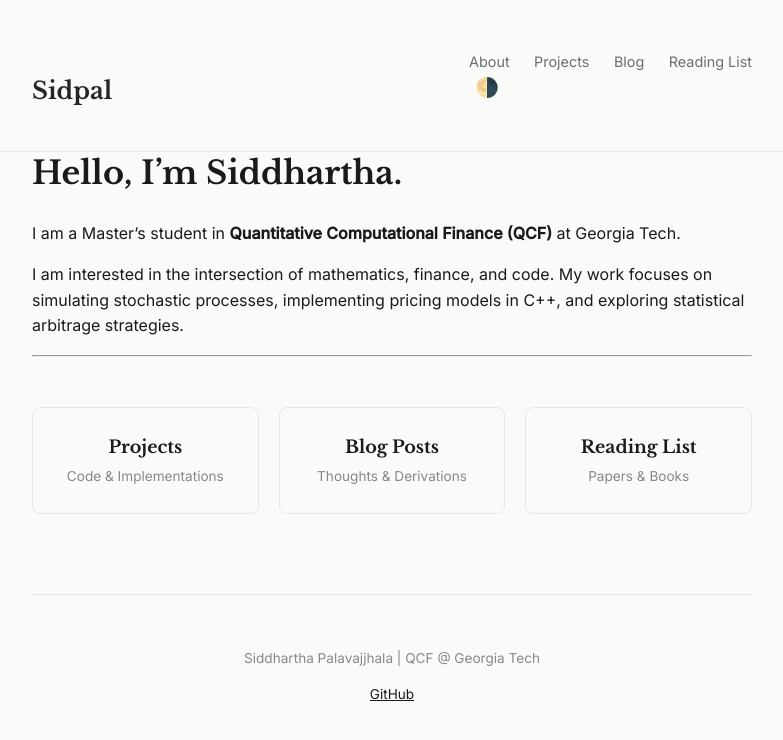
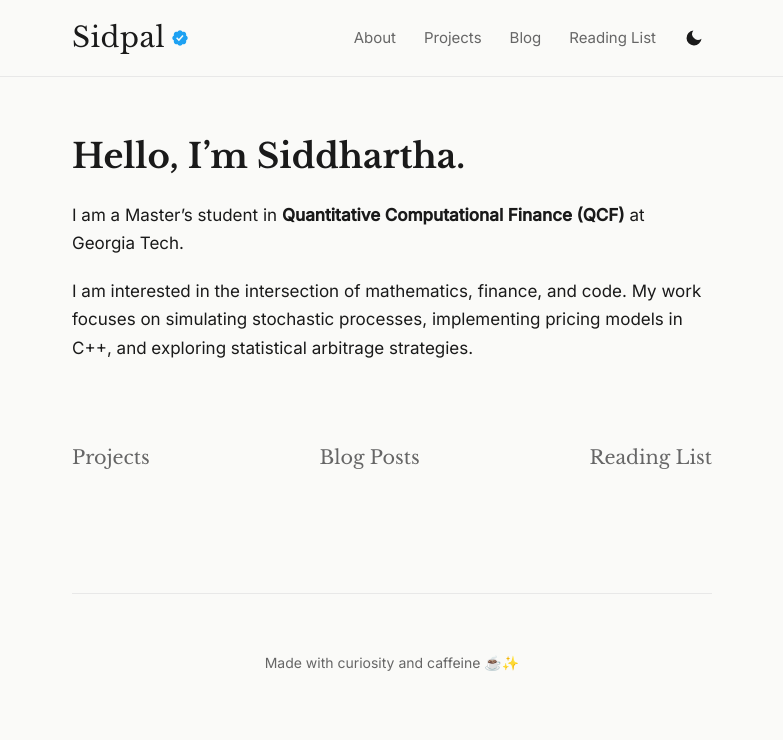
Before and after one commit to sidsince95/sidsince95.github.io, a Jekyll site: the page built from index.md, in a window 1280 px wide. Shown: the top 740 px of the page, without its empty margins (248-1031 px from the left). Built offline with Jekyll 4.4.1, drawn with Linux system fonts in a browser that asks for light colours.

Commit message:
restore the design

```diff
--- a/_layouts/default.html
+++ b/_layouts/default.html
@@ -5,16 +5,21 @@
   <meta name="viewport" content="width=device-width, initial-scale=1.0">
   <title>{% if page.title %}{{ page.title }} - {% endif %}{{ site.title }}</title>
   <link rel="stylesheet" href="{{ '/assets/css/style.css' | relative_url }}">
-  <script type="text/javascript" async
-    src="https://cdnjs.cloudflare.com/ajax/libs/mathjax/2.7.7/MathJax.js?config=TeX-MML-AM_CHTML">
-  </script>
+  <script type="text/javascript" async src="https://cdnjs.cloudflare.com/ajax/libs/mathjax/2.7.7/MathJax.js?config=TeX-MML-AM_CHTML"></script>
 </head>
 <body>
 
 <header class="site-header">
   <div class="header-content">
     <div class="title">
-      <h1><a href="{{ '/' | relative_url }}" class="title-link">Sidpal</a></h1>
+      <h1>
+        <a href="{{ '/' | relative_url }}" class="title-link">
+          Sidpal
+          <svg class="verified-badge" viewBox="0 0 22 22" aria-label="Verified">
+            <path fill="#1DA1F2" d="M20.396 11c-.018-.646-.215-1.275-.57-1.816-.354-.54-.852-.972-1.438-1.246.223-.607.27-1.264.14-1.897-.131-.634-.437-1.218-.882-1.687-.47-.445-1.053-.75-1.687-.882-.633-.13-1.29-.083-1.897.14-.273-.587-.704-1.086-1.245-1.44S11.647 1.62 11 1.604c-.646.017-1.273.213-1.813.568s-.969.854-1.24 1.44c-.608-.223-1.267-.272-1.902-.14-.635.13-1.22.436-1.69.882-.445.47-.749 1.055-.878 1.688-.13.633-.08 1.29.144 1.896-.587.274-1.087.705-1.443 1.245-.356.54-.555 1.17-.574 1.817.02.647.218 1.276.574 1.817.356.54.856.972 1.443 1.245-.224.606-.274 1.263-.144 1.896.13.634.433 1.218.877 1.688.47.443 1.054.747 1.687.878.633.132 1.29.084 1.897-.136.274.586.705 1.084 1.246 1.439.54.354 1.17.551 1.816.569.647-.016 1.276-.213 1.817-.567s.972-.854 1.245-1.44c.604.239 1.266.296 1.903.164.636-.132 1.22-.447 1.68-.907.46-.46.776-1.044.908-1.681s.075-1.299-.165-1.903c.586-.274 1.084-.705 1.439-1.246.354-.54.551-1.17.569-1.816zM9.662 14.85l-3.429-3.428 1.293-1.302 2.072 2.072 4.4-4.794 1.347 1.246z"/>
+          </svg>
+        </a>
+      </h1>
     </div>
 
     <div class="header-right">
@@ -26,7 +31,8 @@
       </nav>
 
       <button class="theme-toggle" id="theme-toggle" aria-label="Toggle theme">
-        <span id="icon-text">🌗</span>
+        <svg id="moon-icon" viewBox="0 0 24 24" fill="currentColor"><path d="M21 12.79A9 9 0 1 1 11.21 3 7 7 0 0 0 21 12.79z"/></svg>
+        <svg id="sun-icon" viewBox="0 0 24 24" fill="currentColor" style="display: none;"><circle cx="12" cy="12" r="5"/><line x1="12" y1="1" x2="12" y2="3" stroke="currentColor" stroke-width="2"/><line x1="12" y1="21" x2="12" y2="23" stroke="currentColor" stroke-width="2"/><line x1="4.22" y1="4.22" x2="5.64" y2="5.64" stroke="currentColor" stroke-width="2"/><line x1="18.36" y1="18.36" x2="19.78" y2="19.78" stroke="currentColor" stroke-width="2"/><line x1="1" y1="12" x2="3" y2="12" stroke="currentColor" stroke-width="2"/><line x1="21" y1="12" x2="23" y2="12" stroke="currentColor" stroke-width="2"/><line x1="4.22" y1="19.78" x2="5.64" y2="18.36" stroke="currentColor" stroke-width="2"/><line x1="18.36" y1="5.64" x2="19.78" y2="4.22" stroke="currentColor" stroke-width="2"/></svg>
       </button>
     </div>
   </div>
@@ -37,22 +43,43 @@
 </main>
 
 <footer>
-  <p>Siddhartha Palavajjhala | QCF @ Georgia Tech</p>
-  <p><a href="https://github.com/sidsince95">GitHub</a></p>
+  <p>Made with curiosity and caffeine ☕✨</p>
 </footer>
 
 <script>
-  // Simple Theme Toggle Logic
+  // Original Theme Logic
   const toggle = document.getElementById('theme-toggle');
+  const moonIcon = document.getElementById('moon-icon');
+  const sunIcon = document.getElementById('sun-icon');
   const html = document.documentElement;
+
   const currentTheme = localStorage.getItem('theme') || 'light';
   html.setAttribute('data-theme', currentTheme);
+
+  if (currentTheme === 'dark') {
+      moonIcon.style.display = 'none';
+      sunIcon.style.display = 'block';
+  }
 
   toggle.addEventListener('click', () => {
     const theme = html.getAttribute('data-theme');
     const newTheme = theme === 'light' ? 'dark' : 'light';
     html.setAttribute('data-theme', newTheme);
     localStorage.setItem('theme', newTheme);
+
+    if (newTheme === 'dark') {
+       moonIcon.style.display = 'none';
+       sunIcon.style.display = 'block';
+    } else {
+       moonIcon.style.display = 'block';
+       sunIcon.style.display = 'none';
+    }
+  });
+
+  // Active Link Logic
+  const path = window.location.pathname;
+  document.querySelectorAll('.nav-link').forEach(link => {
+    if(link.getAttribute('href') === path) link.classList.add('active');
   });
 </script>
 </body>
--- a/assets/css/style.css
+++ b/assets/css/style.css
@@ -1,46 +1,145 @@
+/* Minimalist Classy Blog Theme - Exact Replica */
+
 @import url('https://fonts.googleapis.com/css2?family=Inter:wght@300;400;500&family=Libre+Baskerville:wght@400;700&display=swap');
 
+/* --- VARIABLES & FONTS --- */
 :root {
-  --bg: #fafaf8; --text: #1a1a1a; --accent: #e8e8e8; --hover: #4a90e2;
-  --font-main: "Inter", sans-serif; --font-header: "Libre Baskerville", serif;
+  --font-main: "Inter", -apple-system, system-ui, sans-serif;
+  --font-header: "Libre Baskerville", Georgia, serif;
+
+  --background-color: #fafaf8;
+  --accent-color: #e8e8e8;
+  --text-color: #1a1a1a;
+  --text-secondary: #666;
+  --link-color: #1a1a1a;
+  --hover-color: #4a90e2;
 }
 
 [data-theme="dark"] {
-  --bg: #1a1a1a; --text: #e8e8e8; --accent: #2d2d2d; --hover: #6fa3ef;
+  --background-color: #1a1a1a;
+  --accent-color: #2d2d2d;
+  --text-color: #e8e8e8;
+  --text-secondary: #9b9b9b;
+  --link-color: #e8e8e8;
+  --hover-color: #6fa3ef;
 }
 
+/* --- BASE STYLES --- */
+*, *::before, *::after { box-sizing: border-box; }
+html { -webkit-font-smoothing: antialiased; }
+
 body {
-  background: var(--bg); color: var(--text);
-  font-family: var(--font-main); max-width: 720px; margin: 0 auto; padding: 100px 20px;
-  line-height: 1.6; transition: 0.3s;
+  margin: 0;
+  padding: 100px 20px 60px;
+  max-width: 680px; /* Original width */
+  margin-left: auto;
+  margin-right: auto;
+  font-family: var(--font-main);
+  font-size: 17px;
+  font-weight: 400;
+  line-height: 1.65;
+  color: var(--text-color);
+  background-color: var(--background-color);
+  transition: background-color 0.3s ease, color 0.3s ease;
 }
 
-/* Header */
+/* --- HEADER --- */
 .site-header {
-  position: fixed; top: 0; left: 0; right: 0;
-  background: var(--bg); border-bottom: 1px solid var(--accent);
-  padding: 15px 0; z-index: 999; opacity: 0.95;
+  position: fixed; top: 0; left: 0; right: 0; z-index: 1000;
+  background: var(--background-color);
+  border-bottom: 1px solid var(--accent-color);
+  transition: all 0.4s cubic-bezier(0.4, 0, 0.2, 1);
 }
-.header-content { max-width: 720px; margin: 0 auto; padding: 0 20px; display: flex; justify-content: space-between; align-items: center; }
-.title a { font-family: var(--font-header); font-size: 1.5rem; text-decoration: none; color: var(--text); font-weight: bold; }
-.main-nav a { margin-left: 20px; text-decoration: none; color: #666; font-size: 0.9rem; }
-.main-nav a:hover { color: var(--hover); }
-.theme-toggle { background: none; border: none; cursor: pointer; font-size: 1.2rem; margin-left: 20px; }
 
-/* 3-Column Grid */
-.home-grid { display: flex; gap: 20px; margin-top: 50px; }
-.grid-card {
-  flex: 1; text-align: center; padding: 25px 10px;
-  border: 1px solid var(--accent); border-radius: 8px;
-  text-decoration: none; color: var(--text); transition: 0.2s;
+.header-content {
+  max-width: 680px; margin: 0 auto; padding: 20px;
+  display: flex; justify-content: space-between; align-items: center;
 }
-.grid-card:hover { transform: translateY(-3px); border-color: var(--hover); }
-.grid-card h3 { margin: 0 0 5px 0; font-family: var(--font-header); font-size: 1.1rem; }
-.grid-card p { margin: 0; font-size: 0.85rem; color: #888; }
 
-/* Content & Math */
-h1, h2, h3 { font-family: var(--font-header); margin-top: 1.5em; }
-a { color: var(--text); }
-pre { background: var(--accent); padding: 15px; overflow-x: auto; border-radius: 5px; }
-.MathJax_Display { overflow-x: auto; }
-footer { margin-top: 80px; padding-top: 40px; border-top: 1px solid var(--accent); text-align: center; font-size: 0.85rem; color: #888; }
+/* Glassmorphism */
+.site-header.scrolled {
+  background: rgba(250, 250, 248, 0.65);
+  backdrop-filter: blur(20px); -webkit-backdrop-filter: blur(20px);
+  border-bottom: 1px solid rgba(232, 232, 232, 0.6);
+}
+[data-theme="dark"] .site-header.scrolled {
+  background: rgba(26, 26, 26, 0.65);
+  border-bottom: 1px solid rgba(45, 45, 45, 0.6);
+}
+
+/* Title */
+.title h1 {
+  font-family: var(--font-header); font-size: 28px; font-weight: 400;
+  margin: 0; letter-spacing: 0.5px; white-space: nowrap;
+}
+
+.title-link {
+  position: relative; display: inline-flex; align-items: center;
+  text-decoration: none; color: var(--text-color); transition: opacity 0.2s ease;
+}
+.title-link:hover { opacity: 0.6; }
+
+/* Badge */
+.verified-badge {
+  width: 18px; height: 18px; margin-left: 6px;
+  vertical-align: middle; display: inline-block;
+  transition: all 0.3s ease; flex-shrink: 0;
+}
+
+/* Navigation */
+.header-right { display: flex; align-items: center; gap: 20px; }
+.main-nav { display: flex; gap: 28px; font-family: var(--font-main); font-size: 15px; }
+
+.nav-link {
+  color: var(--text-secondary); text-decoration: none;
+  transition: color 0.2s ease; position: relative;
+}
+.nav-link:hover { color: var(--hover-color); }
+
+/* Underline Animation (Original) */
+.nav-link::after {
+  content: ''; position: absolute; bottom: -3px; left: 0; width: 0; height: 1px;
+  background-color: var(--hover-color); transition: width 0.2s ease;
+}
+.nav-link:hover::after { width: 100%; }
+.nav-link.active { color: var(--text-color); font-weight: 500; }
+.nav-link.active::after { width: 100%; }
+
+/* Toggle */
+.theme-toggle {
+  background: none; border: none; cursor: pointer; padding: 8px;
+  display: flex; align-items: center; justify-content: center;
+  color: var(--text-color); transition: all 0.3s ease;
+  border-radius: 50%; width: 36px; height: 36px;
+}
+.theme-toggle:hover { background: var(--accent-color); transform: rotate(20deg); }
+.theme-toggle svg { width: 20px; height: 20px; }
+
+/* --- CONTENT --- */
+h1, h2, h3 { font-family: var(--font-header); font-weight: 700; line-height: 1.3; margin-top: 1em; }
+p { margin: 1.2em 0; }
+a { color: var(--text-color); text-decoration: underline; text-decoration-color: var(--accent-color); text-underline-offset: 3px; }
+a:hover { color: var(--hover-color); text-decoration-color: var(--hover-color); }
+
+/* Bottom 3-Link Layout (Text Only, No Boxes) */
+.bottom-nav-grid {
+    display: flex;
+    justify-content: space-between; /* Left, Center, Right */
+    margin-top: 80px; /* Space from content */
+    font-family: var(--font-header);
+    font-size: 1.2rem;
+}
+
+/* Footer */
+footer { margin-top: 120px; padding-top: 40px; border-top: 1px solid var(--accent-color); font-size: 14px; color: var(--text-secondary); text-align: center; }
+
+/* MathJax */
+.MathJax_Display { overflow-x: auto; overflow-y: hidden; }
+
+/* Mobile */
+@media (max-width: 600px) {
+  body { padding: 130px 16px 40px; }
+  .header-content { flex-wrap: wrap; padding: 15px 16px; }
+  .main-nav { order: 3; width: 100%; margin-top: 15px; }
+  .bottom-nav-grid { flex-direction: column; gap: 20px; text-align: center; }
+}
--- a/index.md
+++ b/index.md
@@ -9,19 +9,8 @@ I am a Master's student in **Quantitative Computational Finance (QCF)** at Georg
 
 I am interested in the intersection of mathematics, finance, and code. My work focuses on simulating stochastic processes, implementing pricing models in C++, and exploring statistical arbitrage strategies.
 
----
-
-<div class="home-grid">
-    <a href="./projects" class="grid-card">
-        <h3>Projects</h3>
-        <p>Code & Implementations</p>
-    </a>
-    <a href="./blog" class="grid-card">
-        <h3>Blog Posts</h3>
-        <p>Thoughts & Derivations</p>
-    </a>
-    <a href="./reading-list" class="grid-card">
-        <h3>Reading List</h3>
-        <p>Papers & Books</p>
-    </a>
+<div class="bottom-nav-grid">
+    <a href="./projects" class="nav-link">Projects</a>
+    <a href="./blog" class="nav-link">Blog Posts</a>
+    <a href="./reading-list" class="nav-link">Reading List</a>
 </div>
```
